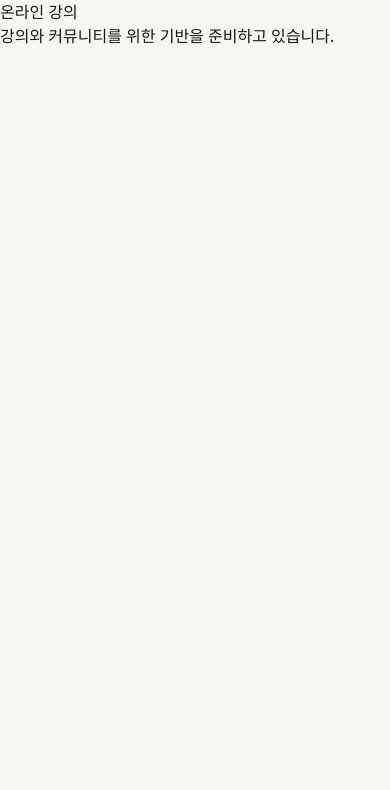
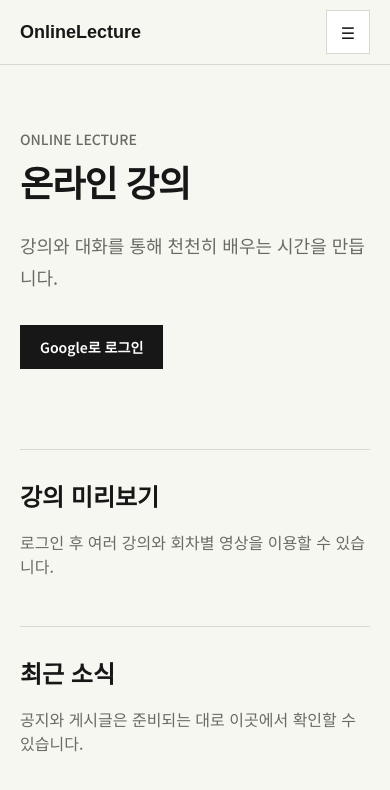
Before and after one commit to sunyoungBae/OnlineLecture, a Next.js app: page / in a window 390 px wide. Shown: the top 790 px of the page. Built offline with nearby package versions, Linux system fonts and the light colour scheme.

Commit message:
기능: 공개 헤더·모바일 메뉴·홈·오류 틀

```diff
--- /dev/null
+++ b/src/app/(public)/login/page.tsx
@@ -0,0 +1,16 @@
+export default function LoginPage() {
+  return (
+    <main className="mx-auto max-w-[var(--reading-max-width)] px-[var(--page-padding)] py-16">
+      <h1 className="text-4xl font-semibold tracking-tight">로그인</h1>
+      <p className="mt-6 text-[var(--muted-foreground)]">
+        Google 계정으로 로그인해 강의와 커뮤니티를 이용하세요.
+      </p>
+      <button
+        className="mt-8 min-h-11 border border-[var(--foreground)] bg-[var(--surface)] px-5 text-sm font-semibold focus-visible:outline-2 focus-visible:outline-offset-2"
+        type="button"
+      >
+        Google로 계속하기
+      </button>
+    </main>
+  );
+}
--- /dev/null
+++ b/src/app/(public)/page.tsx
@@ -0,0 +1,39 @@
+import Link from "next/link";
+
+export default function HomePage() {
+  return (
+    <main className="mx-auto max-w-[var(--content-max-width)] px-[var(--page-padding)] py-16">
+      <section className="max-w-[var(--reading-max-width)]">
+        <p className="text-sm font-medium text-[var(--muted-foreground)]">ONLINE LECTURE</p>
+        <h1 className="mt-4 text-4xl font-semibold tracking-tight">온라인 강의</h1>
+        <p className="mt-6 text-lg leading-8 text-[var(--muted-foreground)]">
+          강의와 대화를 통해 천천히 배우는 시간을 만듭니다.
+        </p>
+        <Link
+          className="mt-8 inline-flex min-h-11 items-center bg-[var(--foreground)] px-5 text-sm font-semibold text-[var(--surface)] focus-visible:outline-2 focus-visible:outline-offset-2"
+          href="/login"
+        >
+          Google로 로그인
+        </Link>
+      </section>
+
+      <section aria-labelledby="course-preview" className="mt-20 border-t border-[var(--border)] pt-8">
+        <h2 className="text-2xl font-semibold" id="course-preview">
+          강의 미리보기
+        </h2>
+        <p className="mt-4 text-[var(--muted-foreground)]">
+          로그인 후 여러 강의와 회차별 영상을 이용할 수 있습니다.
+        </p>
+      </section>
+
+      <section aria-labelledby="recent-updates" className="mt-12 border-t border-[var(--border)] pt-8">
+        <h2 className="text-2xl font-semibold" id="recent-updates">
+          최근 소식
+        </h2>
+        <p className="mt-4 text-[var(--muted-foreground)]">
+          공지와 게시글은 준비되는 대로 이곳에서 확인할 수 있습니다.
+        </p>
+      </section>
+    </main>
+  );
+}
--- a/src/app/layout.tsx
+++ b/src/app/layout.tsx
@@ -1,6 +1,20 @@
 import type { Metadata } from "next";
 import type { ReactNode } from "react";
+import { Noto_Sans_KR, Noto_Serif_KR } from "next/font/google";
+import { SiteHeader } from "@/components/site-header";
 import "./globals.css";
+
+const notoSansKr = Noto_Sans_KR({
+  subsets: ["latin"],
+  variable: "--font-noto-sans-kr",
+  weight: ["400", "500", "600", "700"],
+});
+
+const notoSerifKr = Noto_Serif_KR({
+  subsets: ["latin"],
+  variable: "--font-noto-serif-kr",
+  weight: ["400", "500", "600", "700"],
+});
 
 export const metadata: Metadata = {
   title: "온라인 강의",
@@ -10,7 +24,10 @@ export const metadata: Metadata = {
 export default function RootLayout({ children }: Readonly<{ children: ReactNode }>) {
   return (
     <html lang="ko">
-      <body>{children}</body>
+      <body className={`${notoSansKr.variable} ${notoSerifKr.variable}`}>
+        <SiteHeader />
+        {children}
+      </body>
     </html>
   );
 }
--- a/src/app/page.tsx
+++ /dev/null
@@ -1,8 +0,0 @@
-export default function HomePage() {
-  return (
-    <main>
-      <h1>온라인 강의</h1>
-      <p>강의와 커뮤니티를 위한 기반을 준비하고 있습니다.</p>
-    </main>
-  );
-}
--- /dev/null
+++ b/src/components/mobile-menu.tsx
@@ -0,0 +1,55 @@
+"use client";
+
+import Link from "next/link";
+import { useId, useState } from "react";
+
+const menuItems = [
+  { href: "/", label: "홈" },
+  { href: "/login", label: "로그인" },
+];
+
+export function MobileMenu() {
+  const [isOpen, setIsOpen] = useState(false);
+  const menuId = useId();
+
+  return (
+    <div
+      className="relative md:hidden"
+      onKeyDown={(event) => {
+        if (event.key === "Escape") {
+          setIsOpen(false);
+        }
+      }}
+    >
+      <button
+        aria-controls={menuId}
+        aria-expanded={isOpen}
+        aria-label={isOpen ? "메뉴 닫기" : "메뉴 열기"}
+        className="flex min-h-11 min-w-11 items-center justify-center border border-[var(--border)] bg-[var(--surface)] text-sm font-medium focus-visible:outline-2 focus-visible:outline-offset-2"
+        onClick={() => setIsOpen((open) => !open)}
+        type="button"
+      >
+        <span aria-hidden="true">☰</span>
+      </button>
+
+      {isOpen ? (
+        <nav
+          aria-label="모바일 메뉴"
+          className="absolute right-0 top-full z-10 mt-2 w-40 border border-[var(--border)] bg-[var(--surface)] p-1"
+          id={menuId}
+        >
+          {menuItems.map((item) => (
+            <Link
+              className="flex min-h-11 items-center px-3 text-sm font-medium hover:bg-[var(--background)] focus-visible:outline-2 focus-visible:outline-offset-[-2px]"
+              href={item.href}
+              key={item.href}
+              onClick={() => setIsOpen(false)}
+            >
+              {item.label}
+            </Link>
+          ))}
+        </nav>
+      ) : null}
+    </div>
+  );
+}
--- /dev/null
+++ b/src/components/site-header.tsx
@@ -0,0 +1,36 @@
+import Link from "next/link";
+import { MobileMenu } from "./mobile-menu";
+
+const navigationItems = [
+  { href: "/", label: "홈" },
+  { href: "/login", label: "로그인" },
+];
+
+export function SiteHeader() {
+  return (
+    <header className="border-b border-[var(--border)] bg-[var(--background)]">
+      <div className="mx-auto flex min-h-16 max-w-[var(--content-max-width)] items-center justify-between px-[var(--page-padding)]">
+        <Link
+          className="flex min-h-11 items-center font-serif text-lg font-semibold focus-visible:outline-2 focus-visible:outline-offset-2"
+          href="/"
+        >
+          OnlineLecture
+        </Link>
+
+        <nav aria-label="주요 메뉴" className="hidden items-center gap-2 md:flex">
+          {navigationItems.map((item) => (
+            <Link
+              className="flex min-h-11 items-center px-3 text-sm font-medium hover:underline focus-visible:outline-2 focus-visible:outline-offset-2"
+              href={item.href}
+              key={item.href}
+            >
+              {item.label}
+            </Link>
+          ))}
+        </nav>
+
+        <MobileMenu />
+      </div>
+    </header>
+  );
+}
```
Also changed, not shown: 1 other file (tests, documents, lock files or other folders).
